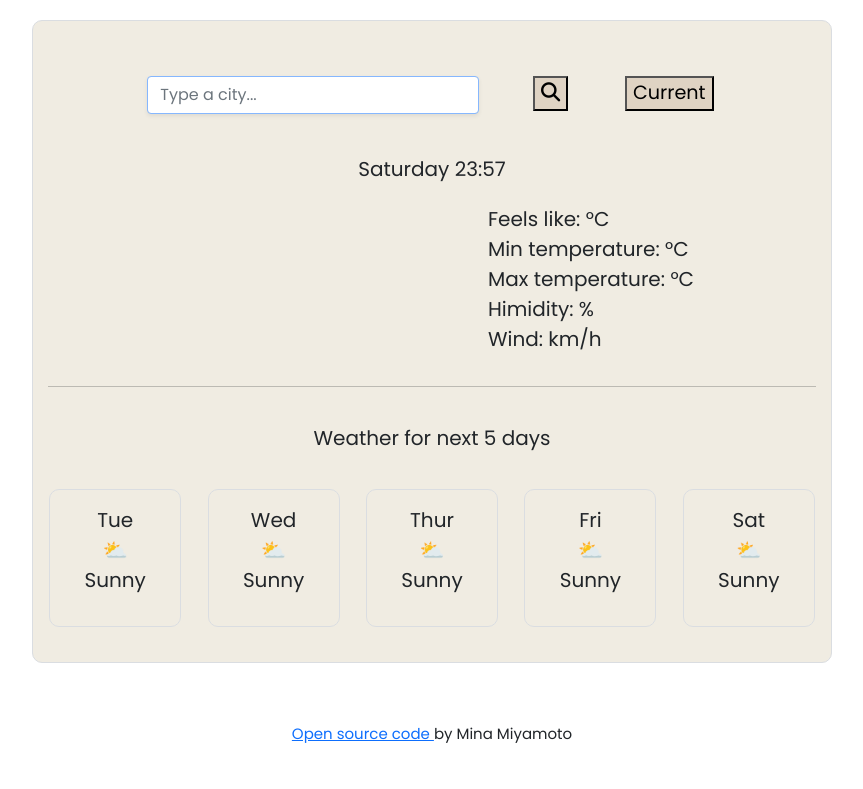
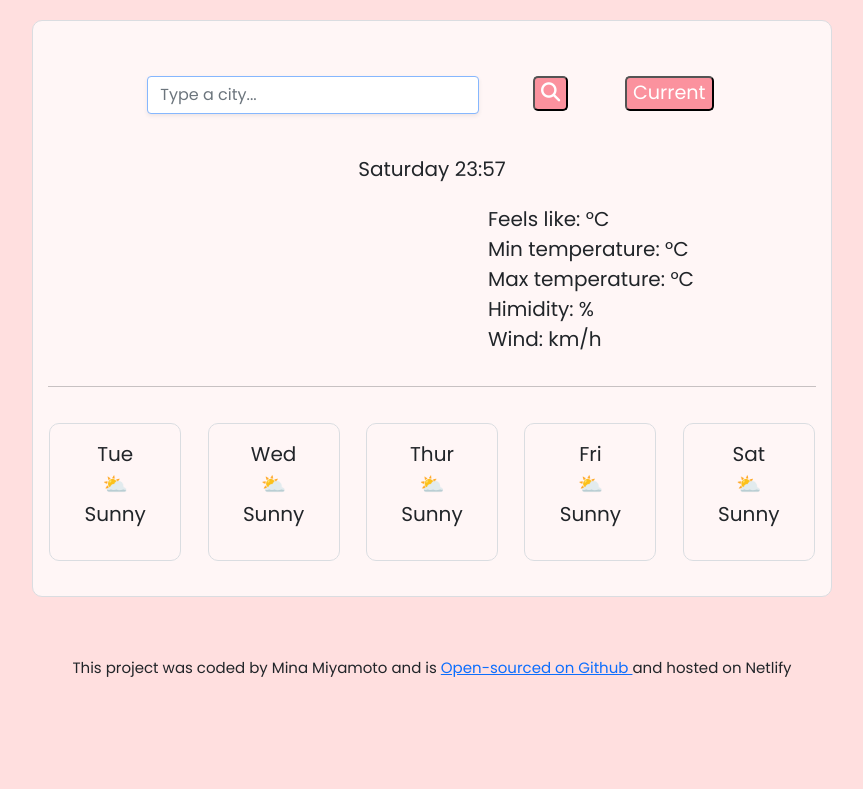
Before and after one commit to pompokorin/weather-app-project, a plain HTML site: page index.html in a window 1280 px wide. Shown: the whole page, without its empty margins (208-1071 px from the left). Drawn offline with nearby package versions, Linux system fonts and the light colour scheme; no server answers.

Commit message:
update css
- changed theme color, button color
 & border-radius

- change the position of style link after the bootstrap

```diff
--- a/index.html
+++ b/index.html
@@ -13,8 +13,6 @@
       rel="stylesheet"
     />
 
-    <link rel="stylesheet" href="style.css" />
-
     <script
       src="https://kit.fontawesome.com/2e6228d49a.js"
       crossorigin="anonymous"
@@ -28,6 +26,8 @@
     />
 
     <script src="https://unpkg.com/axios@1.1.2/dist/axios.min.js"></script>
+
+    <link rel="stylesheet" href="style.css" />
   </head>
   <body>
     <div class="container">
@@ -81,7 +81,6 @@
 
         <hr />
         <div class="row justify-content-center next5days">
-          <p>Weather for next 5 days</p>
           <div class="col-4 col-lg-2 one">
             <ul class="list-unstyled">
               <li>Tue</li>
@@ -125,12 +124,13 @@
   </body>
 
   <footer>
+    This project was coded by Mina Miyamoto and is
     <a
       href=" https://github.com/pompokorin/weather-app-project"
       target="_blank"
     >
-      Open source code
+      Open-sourced on Github
     </a>
-    by Mina Miyamoto
+    and hosted on Netlify
   </footer>
 </html>
--- a/style.css
+++ b/style.css
@@ -4,11 +4,15 @@
   margin: 20px auto;
   border-radius: 10px;
   max-width: 800px;
-  background: #f0ece2;
+  background-color: #fff6f6;
 }
 
 .container {
   font-family: "Poppins", sans-serif;
+}
+
+body {
+  background-color: #ffdfdf;
 }
 
 form {
@@ -19,22 +23,23 @@ form {
 
 .searchButton,
 .currentButton {
-  background-color: #dfd3c3;
-  color: black;
+  background-color: #fb929e;
+  color: white;
+  border-radius: 5px;
 }
 
 .searchButton:hover {
   cursor: pointer;
-  color: #dfd3c3;
-  background-color: black;
-  border-color: #dfd3c3;
+  color: #fb929e;
+  background-color: white;
+  border-color: transparent;
 }
 
 .currentButton:hover {
   cursor: pointer;
-  color: #dfd3c3;
-  background-color: black;
-  border-color: #dfd3c3;
+  color: #fb929e;
+  background-color: white;
+  border-color: #fb929e;
 }
 
 #current-date {
@@ -61,12 +66,6 @@ form {
 
 .detail {
   font-size: 20px;
-}
-
-p {
-  font-size: 20px;
-  padding: 20px;
-  text-align: center;
 }
 
 .next5days {
```
